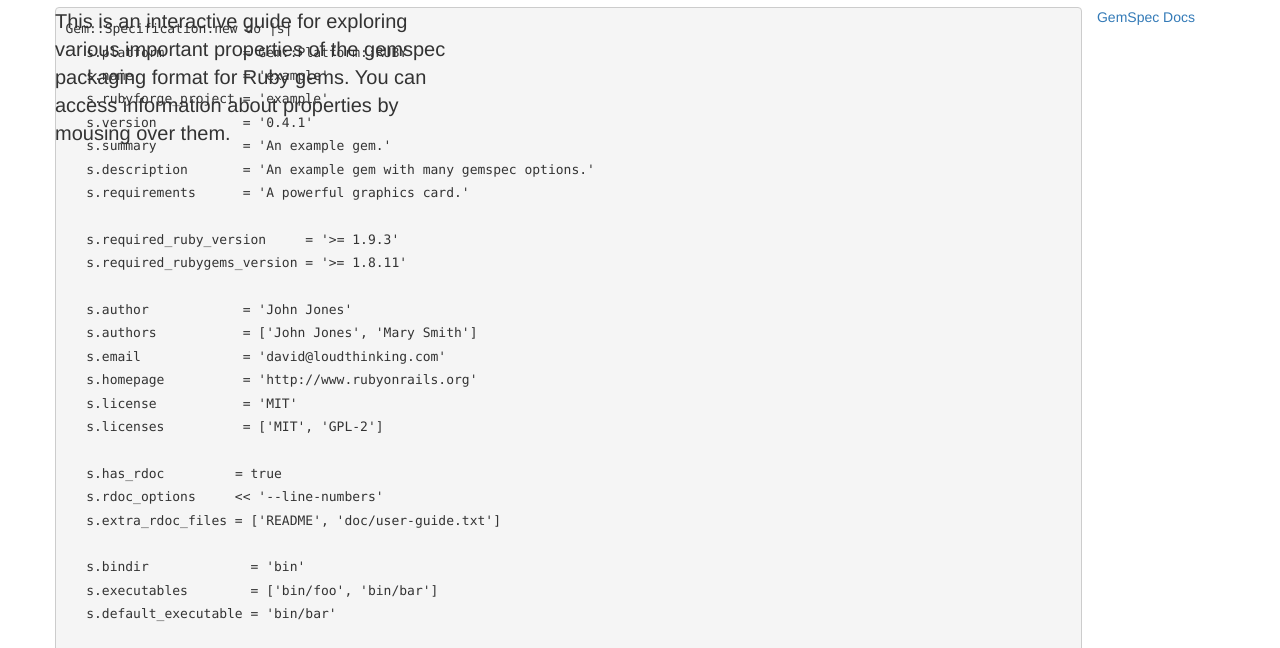
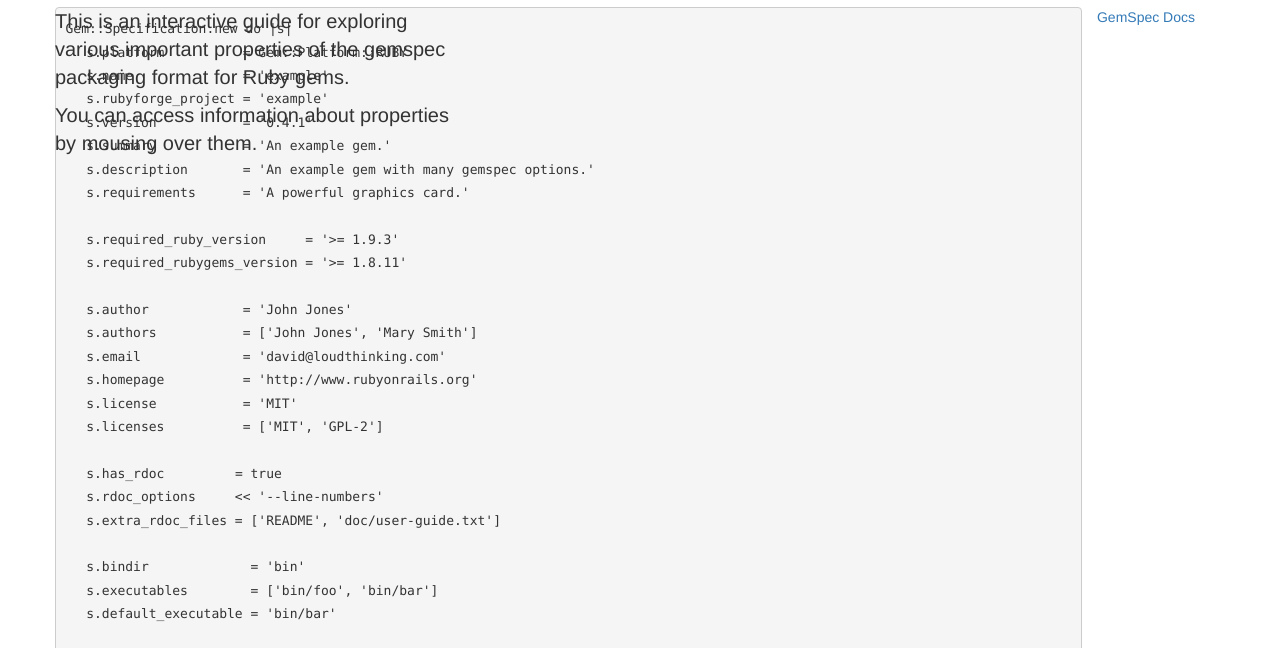
Before and after one commit to excid3/gemspec-cheatsheet, a plain HTML site: page index.html in a window 1280 px wide. Shown: the part 83-731 px from the top of the page. Drawn offline with nearby package versions, Linux system fonts and the light colour scheme.

Commit message:
P tags! p tags

```diff
--- a/index.html
+++ b/index.html
@@ -138,9 +138,9 @@ end</pre>
         </div>
 
         <div id="hint" class="offset10 span5">
-          This is an interactive guide for exploring various important properties of the gemspec packaging format for Ruby gems.
+          <p>This is an interactive guide for exploring various important properties of the gemspec packaging format for Ruby gems.</p>
 
-          You can access information about properties by mousing over them.
+          <p>You can access information about properties by mousing over them.</p>
         </div>
 
       </div>
```
